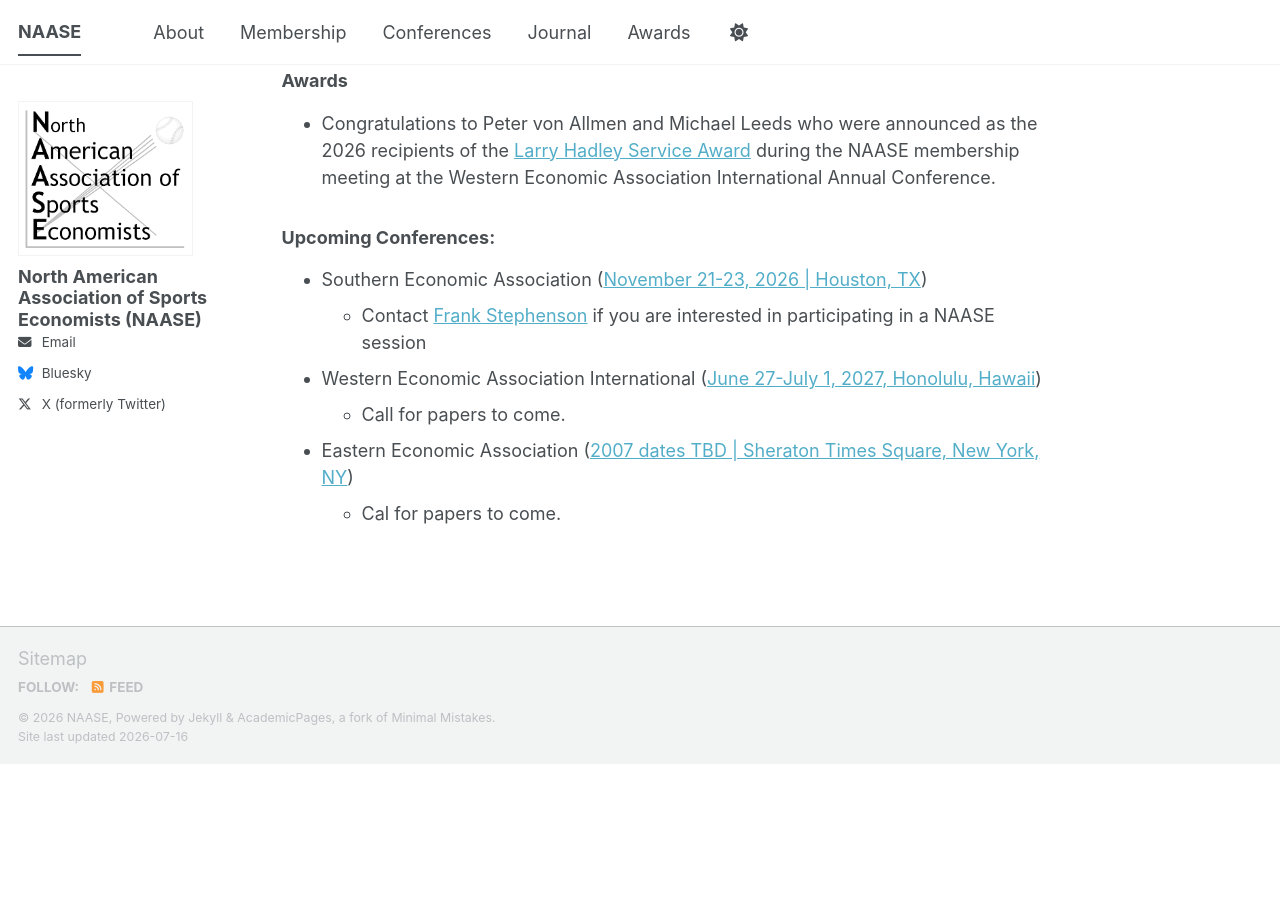
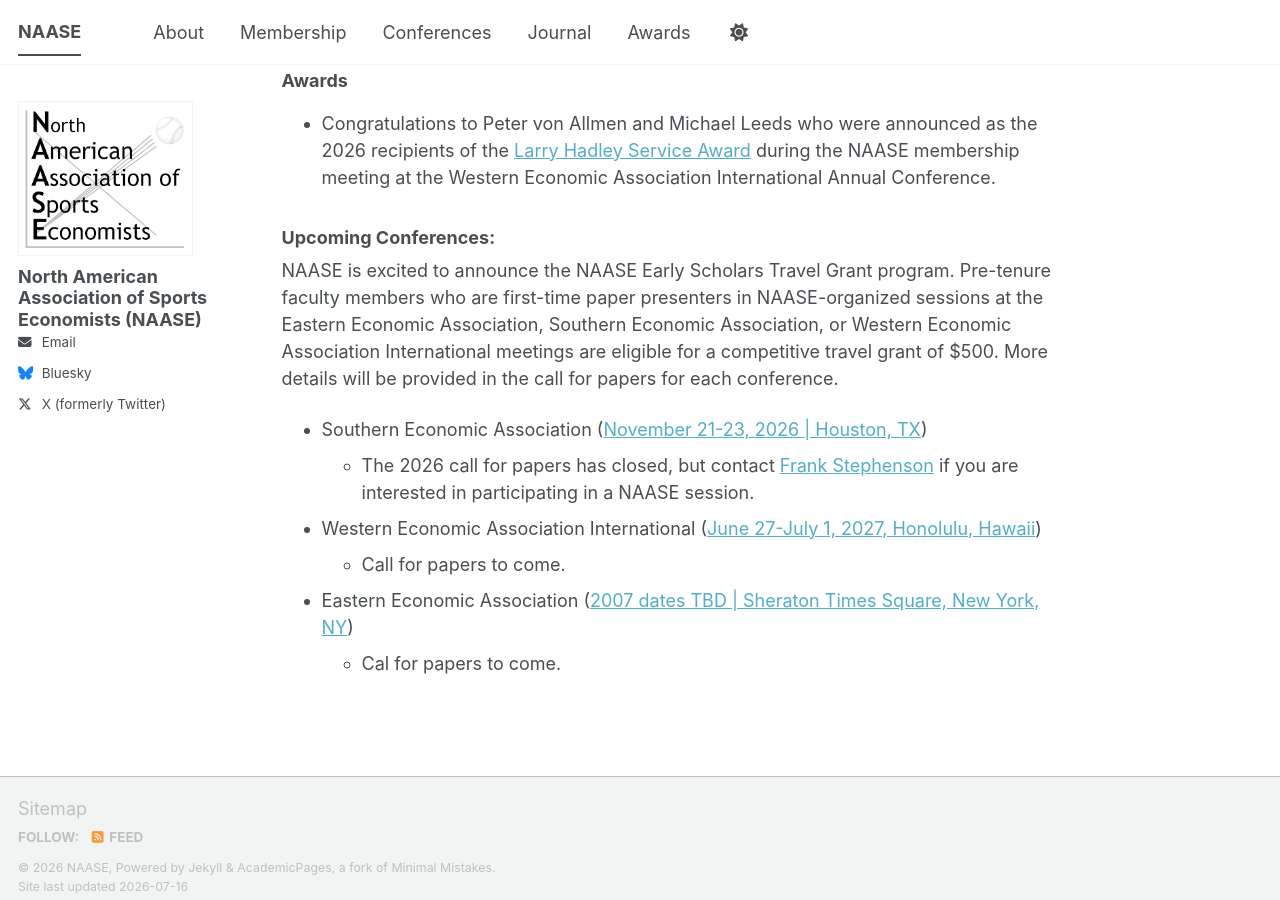
Before and after one commit to naaseweb/naaseweb.github.io, a Jekyll site: the page built from _pages/about.md, in a window 1280 px wide and 900 px high, scrolled down 488 px. Built offline with Jekyll 4.4.1, drawn with Linux system fonts in a browser that asks for light colours; a script bundle is joined from its source files by our own code; library files that are not in the unit come from our copies; before the commit the page ends 1252 px from its top, so only the background shows below that.

Commit message:
Update about.md

```diff
--- a/_pages/about.md
+++ b/_pages/about.md
@@ -19,8 +19,10 @@
 
 
 ### Upcoming Conferences: ###
+NAASE is excited to announce the NAASE Early Scholars Travel Grant program. Pre-tenure faculty members who are first-time paper presenters in NAASE-organized sessions at the Eastern Economic Association, Southern Economic Association, or Western Economic Association International meetings are eligible for a competitive travel grant of $500. More details will be provided in the call for papers for each conference.
+
 - Southern Economic Association ([November 21-23, 2026  \|  Houston, TX](https://southerneconomic.org/conference/))
-    - Contact  [Frank Stephenson](https://berry.edu/academics/fs/fstephenson) if you are interested in participating in a NAASE session
+    - The 2026 call for papers has closed, but contact  [Frank Stephenson](https://berry.edu/academics/fs/fstephenson) if you are interested in participating in a NAASE session.
 
 - Western Economic Association International ([June 27-July 1, 2027, Honolulu, Hawaii](https://www.weai.org/annual-conference))
     - Call for papers to come.
```
